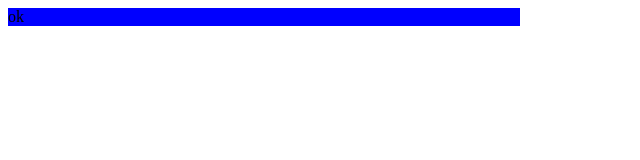
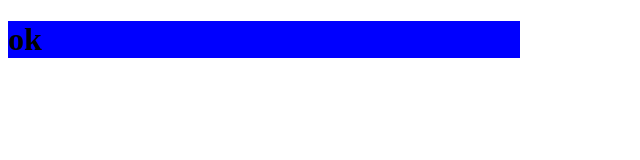
Before and after one commit to stefanw337/VisKom, a plain HTML site: page index.html in a window 1280 px wide. Shown: the whole page, without its empty margins (0-640 px from the left). Drawn offline with Linux system fonts and the light colour scheme.

Commit message:
Update index.html

```diff
--- a/index.html
+++ b/index.html
@@ -7,7 +7,7 @@
   </head>
   <body>
     <div class="">
-      ok
+      <h1>ok<h1>
     </div>
   </body>
 </html>
```
